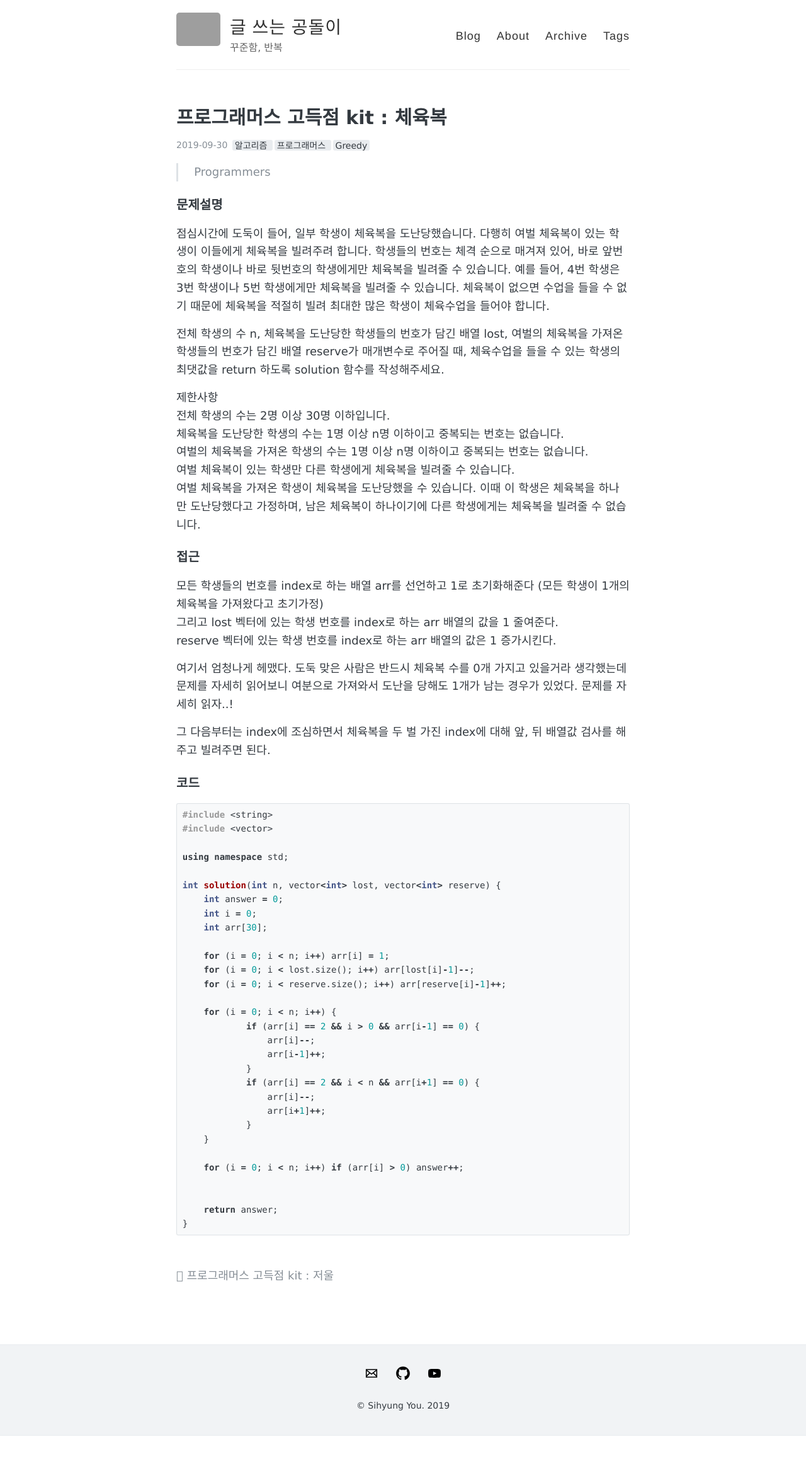
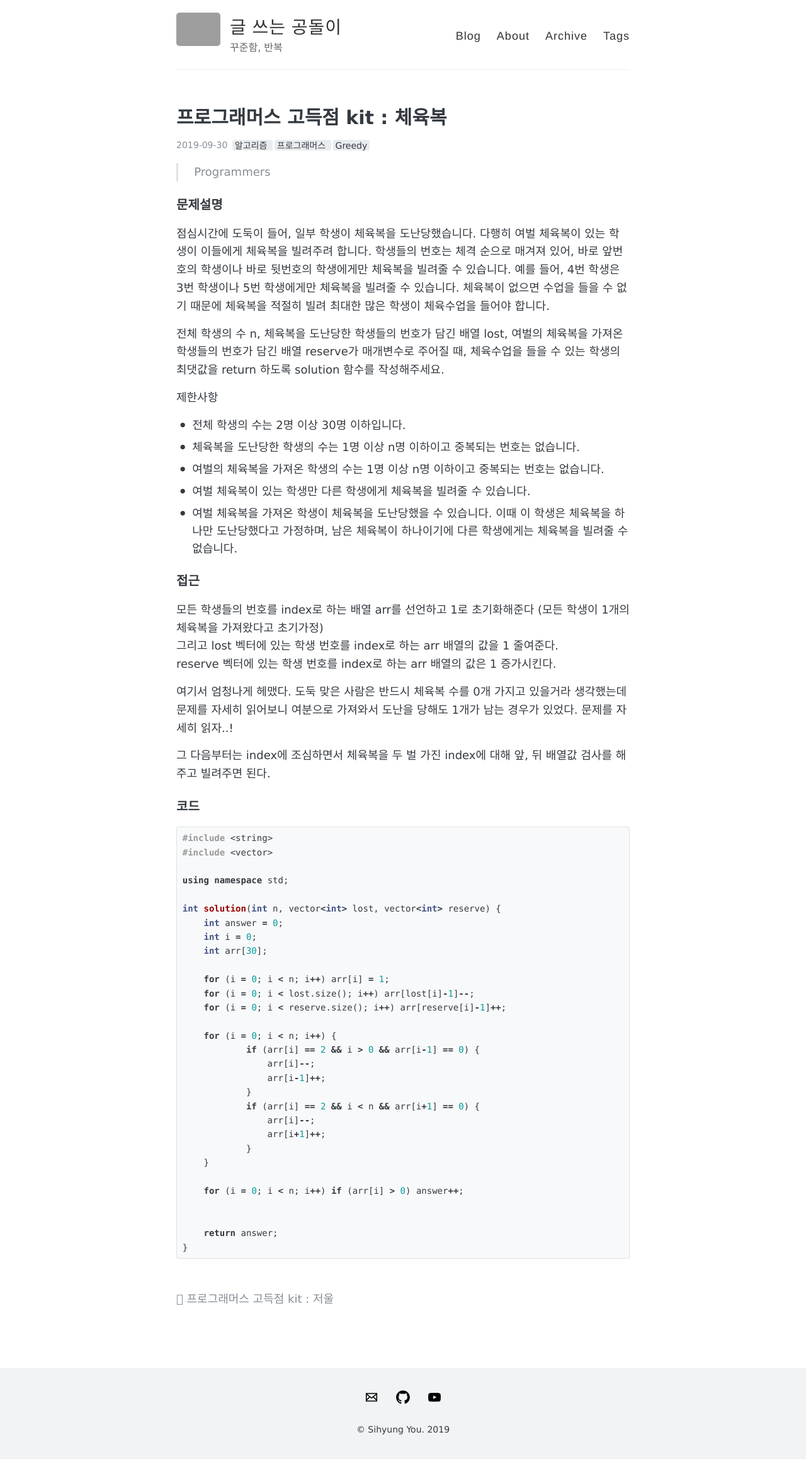
Before and after one commit to sihyungyou/sihyungyou.github.io, a Jekyll site: the page built from _posts/2019-09-30-programmers-체육복.md, in a window 1280 px wide. Shown: the whole page at 63% size. Built offline with Jekyll 4.4.1, drawn with Linux system fonts in a browser that asks for light colours; before the commit the page ends 2279 px from its top, so only the background shows below that; grey boxes are pictures that could not be loaded.

Commit message:
fixed typo

```diff
--- a/_posts/2019-09-30-programmers-체육복.md
+++ b/_posts/2019-09-30-programmers-체육복.md
@@ -13,11 +13,11 @@ comments: true
 전체 학생의 수 n, 체육복을 도난당한 학생들의 번호가 담긴 배열 lost, 여벌의 체육복을 가져온 학생들의 번호가 담긴 배열 reserve가 매개변수로 주어질 때, 체육수업을 들을 수 있는 학생의 최댓값을 return 하도록 solution 함수를 작성해주세요.
 
 제한사항
-전체 학생의 수는 2명 이상 30명 이하입니다.
-체육복을 도난당한 학생의 수는 1명 이상 n명 이하이고 중복되는 번호는 없습니다.
-여벌의 체육복을 가져온 학생의 수는 1명 이상 n명 이하이고 중복되는 번호는 없습니다.
-여벌 체육복이 있는 학생만 다른 학생에게 체육복을 빌려줄 수 있습니다.
-여벌 체육복을 가져온 학생이 체육복을 도난당했을 수 있습니다. 이때 이 학생은 체육복을 하나만 도난당했다고 가정하며, 남은 체육복이 하나이기에 다른 학생에게는 체육복을 빌려줄 수 없습니다.
+- 전체 학생의 수는 2명 이상 30명 이하입니다.
+- 체육복을 도난당한 학생의 수는 1명 이상 n명 이하이고 중복되는 번호는 없습니다.
+- 여벌의 체육복을 가져온 학생의 수는 1명 이상 n명 이하이고 중복되는 번호는 없습니다.
+- 여벌 체육복이 있는 학생만 다른 학생에게 체육복을 빌려줄 수 있습니다.
+- 여벌 체육복을 가져온 학생이 체육복을 도난당했을 수 있습니다. 이때 이 학생은 체육복을 하나만 도난당했다고 가정하며, 남은 체육복이 하나이기에 다른 학생에게는 체육복을 빌려줄 수 없습니다.
 
 ### 접근
 모든 학생들의 번호를 index로 하는 배열 arr를 선언하고 1로 초기화해준다 (모든 학생이 1개의 체육복을 가져왔다고 초기가정)
```
